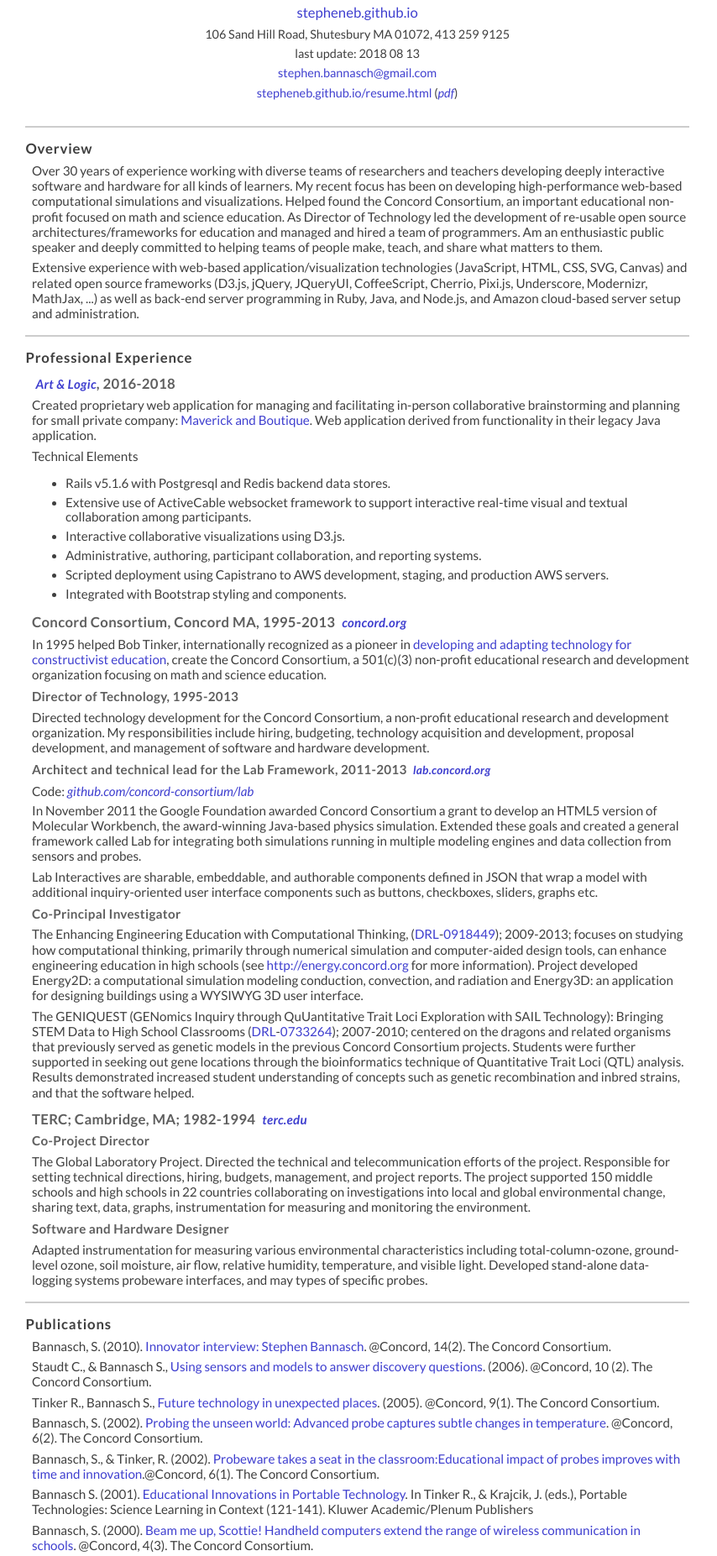
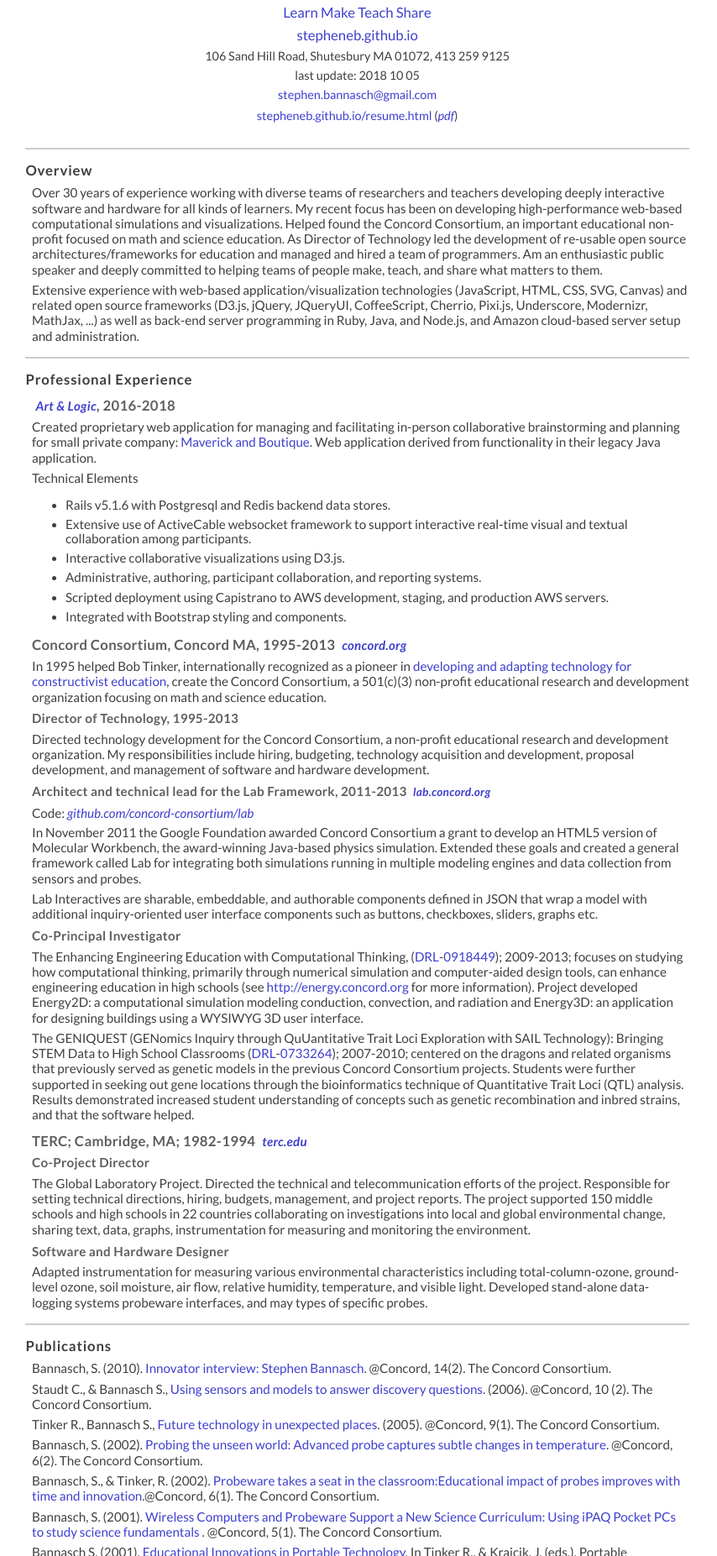
Before and after one commit to stepheneb/stepheneb.github.io, a plain HTML site: page resume.html in a window 1280 px wide. Shown: the part 44-1897 px from the top of the page at 84% size, without its empty margins (0-854 px from the left). Drawn offline with Linux system fonts and the light colour scheme; files whose address does not match are found by name.

Commit message:
add lmts link and publication to resume

```diff
--- a/resume.html
+++ b/resume.html
@@ -10,9 +10,10 @@
   <body>
     <div id="header">
       <h1>Stephen Bannasch</h1>
+      <p class="lmts"><a href="https://learnmaketeachshare.org">Learn Make Teach Share</a></p>
       <p class="github"><a href="http://stepheneb.github.io">stepheneb.github.io</a></p>
       <p>106 Sand Hill Road, Shutesbury MA 01072, 413 259 9125</p>
-      <p>last update: 2018 08 13</p>
+      <p>last update: 2018 10 05</p>
       <p><a href="mailto:stephen.bannasch@gmail.com&subject=">stephen.bannasch@gmail.com</a></p>
       <p><a href="https://stepheneb.github.io/resume.html">stepheneb.github.io/resume.html</a> (<i><a href="https://stepheneb.github.io/resume.pdf">pdf</a></i>)</p>
     </div>
@@ -161,6 +162,10 @@
 
         <p>Bannasch, S., & Tinker, R. (2002). <a href="http://concord.org/sites/default/files/newsletters/2002/winter/at-concord-winter-2002.pdf">
           Probeware takes a seat in the classroom:Educational impact of probes improves with time and innovation</a>.@Concord, 6(1). The Concord Consortium.</p>
+
+        <p>Bannasch, S. (2001). <a href="https://concord.org/wp-content/uploads/2016/12/newsletters/2001/spring/at-concord-spring-2001.pdf">
+          Wireless Computers and Probeware Support a New Science Curriculum: Using iPAQ Pocket PCs to study science fundamentals
+          </a>. @Concord, 5(1). The Concord Consortium.</p>
 
         <p>Bannasch S. (2001). <a href="http://link.springer.com/chapter/10.1007/978-94-010-0638-5_7">
           Educational Innovations in Portable Technology</a>. In Tinker R., & Krajcik, J. (eds.), Portable Technologies: Science Learning in Context (121-141). Kluwer Academic/Plenum Publishers</p>
--- a/styles.css
+++ b/styles.css
@@ -63,6 +63,9 @@
     font-size: 0.95em;
     margin: 0.5em; }
   #header > p.github {
+    font-size: 1.1em;
+    margin: 0.5em; }
+  #header > p.lmts {
     font-size: 1.1em;
     margin: 0.5em; }
 
```
Also changed, not shown: 1 other file.
